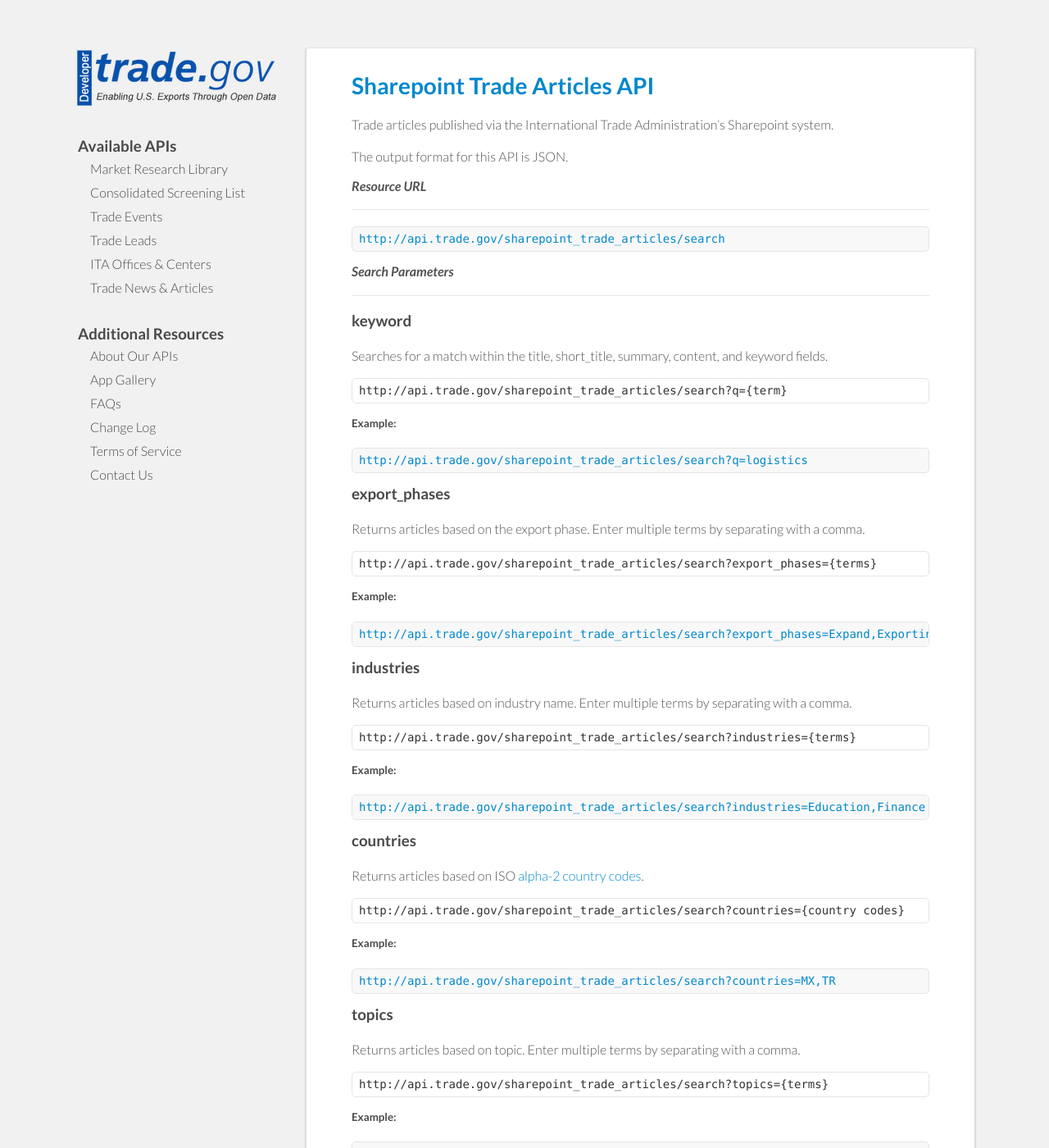
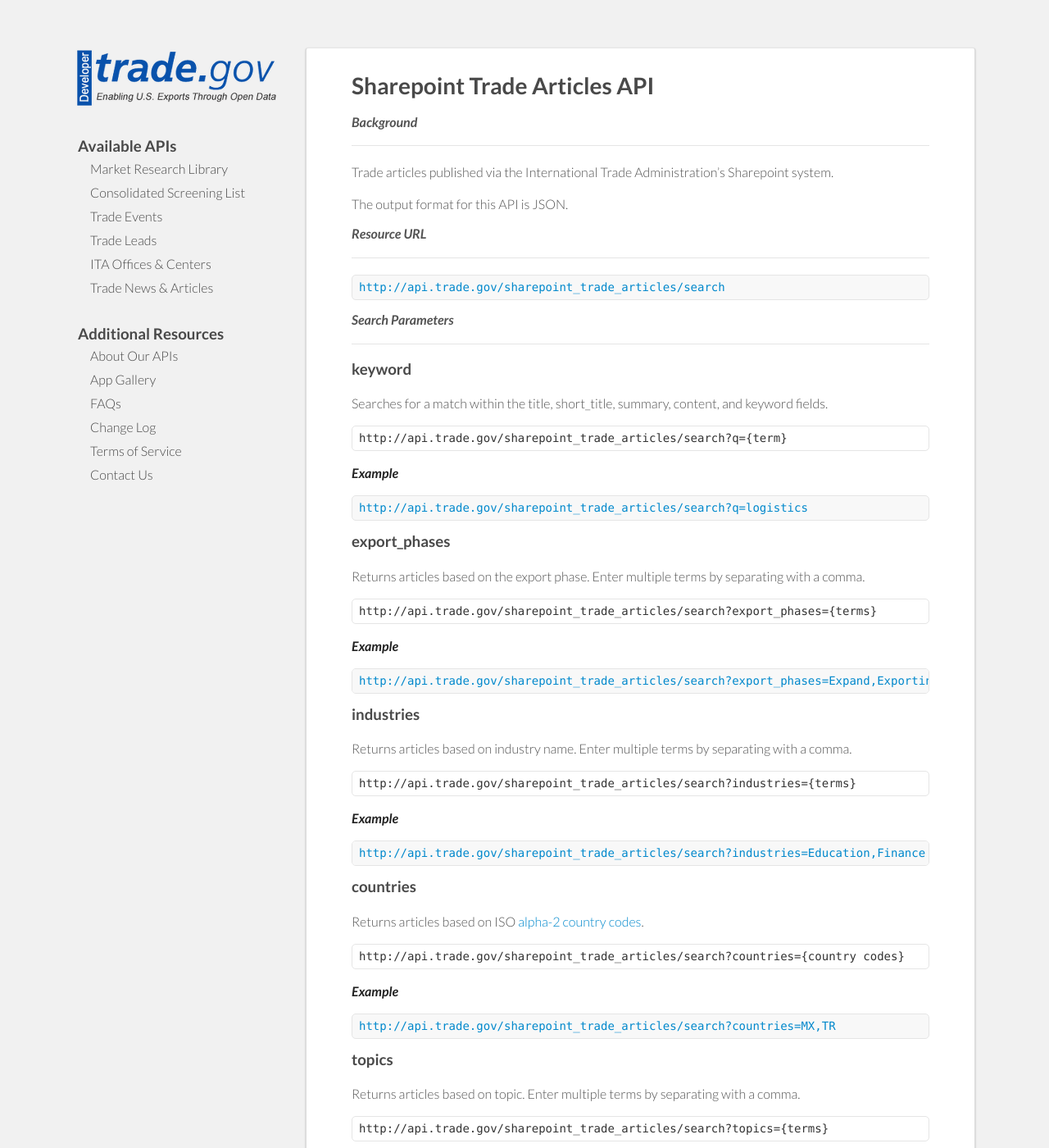
Before and after one commit to InternationalTradeAdministration/developerportal, a Jekyll site: the page built from drafts/2014-11-17-sharepoint-trade-articles.markdown, in a window 1280 px wide and 1400 px high. Shown: the whole window at 82% size. Built offline with Jekyll 4.4.1, drawn with Linux system fonts in a browser that asks for light colours; nearby versions of some CDN libraries; some of the changed text lies outside the part shown.

Commit message:
Update 2014-11-17-sharepoint-trade-articles.markdown

```diff
--- a/drafts/2014-11-17-sharepoint-trade-articles.markdown
+++ b/drafts/2014-11-17-sharepoint-trade-articles.markdown
@@ -1,11 +1,13 @@
 ---
+published: true
 permalink: "sharepoint-trade-articles.html"
+title: Sharepoint Trade Articles API
 layout: body
-title: Sharepoint Trade Articles API
-published: true
 ---
 
-#<a href="sharepoint-trade-articles.html">Sharepoint Trade Articles API</a>
+#Sharepoint Trade Articles API
+
+## Background
 Trade articles published via the International Trade Administration's Sharepoint system.
 
 The output format for this API is JSON.
@@ -22,7 +24,7 @@ Searches for a match within the title, short_title, summary, content, and keywor
 
     http://api.trade.gov/sharepoint_trade_articles/search?q={term}
 
-#####Example:
+**_Example_**
 
 <div><a href="http://api.trade.gov/sharepoint_trade_articles/search?q=logistics"><pre>http://api.trade.gov/sharepoint_trade_articles/search?q=logistics</pre></a></div>
 
@@ -32,7 +34,7 @@ Returns articles based on the export phase.  Enter multiple terms by separating
 
     http://api.trade.gov/sharepoint_trade_articles/search?export_phases={terms}
 
-#####Example:
+**_Example_**
 
 <div><a href="http://api.trade.gov/sharepoint_trade_articles/search?export_phases=Expand,Exporting"><pre>http://api.trade.gov/sharepoint_trade_articles/search?export_phases=Expand,Exporting</pre></a></div>
 
@@ -42,7 +44,7 @@ Returns articles based on industry name.  Enter multiple terms by separating wit
 
     http://api.trade.gov/sharepoint_trade_articles/search?industries={terms}
 
-#####Example:
+**_Example_**
 
 <div><a href="http://api.trade.gov/sharepoint_trade_articles/search?industries=Education,Finance"><pre>http://api.trade.gov/sharepoint_trade_articles/search?industries=Education,Finance</pre></a></div>
 
@@ -52,7 +54,7 @@ Returns articles based on ISO [alpha-2 country codes](http://www.iso.org/iso/hom
 
     http://api.trade.gov/sharepoint_trade_articles/search?countries={country codes}
 
-#####Example:
+**_Example_**
 
 <div><a href="http://api.trade.gov/sharepoint_trade_articles/search?countries=MX,TR"><pre>http://api.trade.gov/sharepoint_trade_articles/search?countries=MX,TR</pre></a></div>
 
@@ -62,7 +64,7 @@ Returns articles based on topic.  Enter multiple terms by separating with a comm
 
     http://api.trade.gov/sharepoint_trade_articles/search?topics={terms}
 
-#####Example:
+**_Example_**
 
 <div><a href="http://api.trade.gov/sharepoint_trade_articles/search?topics=Exporting,Trade Finance"><pre>http://api.trade.gov/sharepoint_trade_articles/search?topics=Exporting,Trade Finance</pre></a></div>
 
@@ -72,7 +74,7 @@ Returns articles based on sub-topic.  Enter multiple terms by separating with a
 
     http://api.trade.gov/sharepoint_trade_articles/search?sub_topics={terms}
 
-#####Example:
+**_Example_**
 
 <div><a href="http://api.trade.gov/sharepoint_trade_articles/search?sub_topics=Export Training,Shipping"><pre>http://api.trade.gov/sharepoint_trade_articles/search?sub_topics=Export Training,Shipping</pre></a></div>
 
@@ -82,7 +84,7 @@ Returns articles based on geo region.  Enter multiple terms by separating with a
 
     http://api.trade.gov/sharepoint_trade_articles/search?geo_regions={terms}
 
-#####Example:
+**_Example_**
 
 <div><a href="http://api.trade.gov/sharepoint_trade_articles/search?geo_regions=Africa,Asia"><pre>http://api.trade.gov/sharepoint_trade_articles/search?geo_regions=Africa,Asia</pre></a></div>
 
@@ -92,7 +94,7 @@ Returns articles based on geo sub-region.  Enter multiple terms by separating wi
 
     http://api.trade.gov/sharepoint_trade_articles/search?geo_subregions={terms}
 
-#####Example:
+**_Example_**
 
 <div><a href="http://api.trade.gov/sharepoint_trade_articles/search?geo_subregions=North Africa,East Asia"><pre>http://api.trade.gov/sharepoint_trade_articles/search?geo_subregions=North Africa,East Asia</pre></a></div>
 
@@ -102,7 +104,7 @@ Returns articles based on trade region.  Enter multiple terms by separating with
 
     http://api.trade.gov/sharepoint_trade_articles/search?trade_regions={terms}
 
-#####Example:
+**_Example_**
 
 <div><a href="http://api.trade.gov/sharepoint_trade_articles/search?trade_regions=Andean Community,African Growth and Opportunity Act"><pre>http://api.trade.gov/sharepoint_trade_articles/search?trade_regions=Andean Community,African Growth and Opportunity Act</pre></a></div>
 
@@ -112,7 +114,7 @@ Returns articles based on trade program.  Enter multiple terms by separating wit
 
     http://api.trade.gov/sharepoint_trade_articles/search?trade_programs={terms}
 
-#####Example:
+**_Example_**
 
 <div><a href="http://api.trade.gov/sharepoint_trade_articles/search?trade_programs=Advisory Committees,Advocacy"><pre>http://api.trade.gov/sharepoint_trade_articles/search?trade_programs=Advisory Committees,Advocacy</pre></a></div>
 
@@ -122,7 +124,7 @@ Returns articles based on trade initiative.  Enter multiple terms by separating
 
     http://api.trade.gov/sharepoint_trade_articles/search?trade_initiatives={terms}
 
-#####Example:
+**_Example_**
 
 <div><a href="http://api.trade.gov/sharepoint_trade_articles/search?trade_initiatives=Discover Global Markets,NEI Next"><pre>http://api.trade.gov/sharepoint_trade_articles/search?trade_initiatives=Discover Global Markets,NEI Next</pre></a></div>
 
@@ -132,7 +134,7 @@ Returns articles based on the date they were created.  Dates are filtered by ent
 
     http://api.trade.gov/sharepoint_trade_articles/search?creation_date_start={term}&creation_date_end={term}
 
-#####Example:
+**_Example_**
 
 <div><a href="http://api.trade.gov/sharepoint_trade_articles/search?creation_date_start=2014-01-01&creation_date_end=2014-11-01"><pre>http://api.trade.gov/sharepoint_trade_articles/search?creation_date_start=2014-01-01&creation_date_end=2014-11-1</pre></a></div>
 
@@ -142,7 +144,7 @@ Returns articles based on their release date.  Dates are filtered by entering a
 
     http://api.trade.gov/sharepoint_trade_articles/search?release_date_start={term}&release_date_end={term}
 
-#####Example:
+**_Example_**
 
 <div><a href="http://api.trade.gov/sharepoint_trade_articles/search?release_date_start=2014-01-01&release_date_end=2014-11-01"><pre>http://api.trade.gov/sharepoint_trade_articles/search?release_date_start=2014-01-01&release_date_end=2014-11-1</pre></a></div>
 
@@ -152,7 +154,7 @@ Returns articles based on their expiration date.  Dates are filtered by entering
 
     http://api.trade.gov/sharepoint_trade_articles/search?expiration_date_start={term}&expiration_date_end={term}
 
-#####Example:
+**_Example_**
 
 <div><a href="http://api.trade.gov/sharepoint_trade_articles/search?expiration_date_start=2014-01-01&expiration_date_end=2014-11-01"><pre>http://api.trade.gov/sharepoint_trade_articles/search?expiration_date_start=2014-01-01&expiration_date_end=2014-11-1</pre></a></div>
 
@@ -160,7 +162,7 @@ Returns articles based on their expiration date.  Dates are filtered by entering
 
 The size parameter allows you to configure the maximum amount of hits to be returned. The offset parameter defines the offset from the first result you want to fetch.
 
-#####Example:
+**_Example_**
 
 <div><a href="http://api.trade.gov/sharepoint_trade_articles/search?countries=BR&size=1&offset=1"><pre>http://api.trade.gov/sharepoint_trade_articles/search?countries=BR&size=1&offset=1</pre></a></div>
 
```
